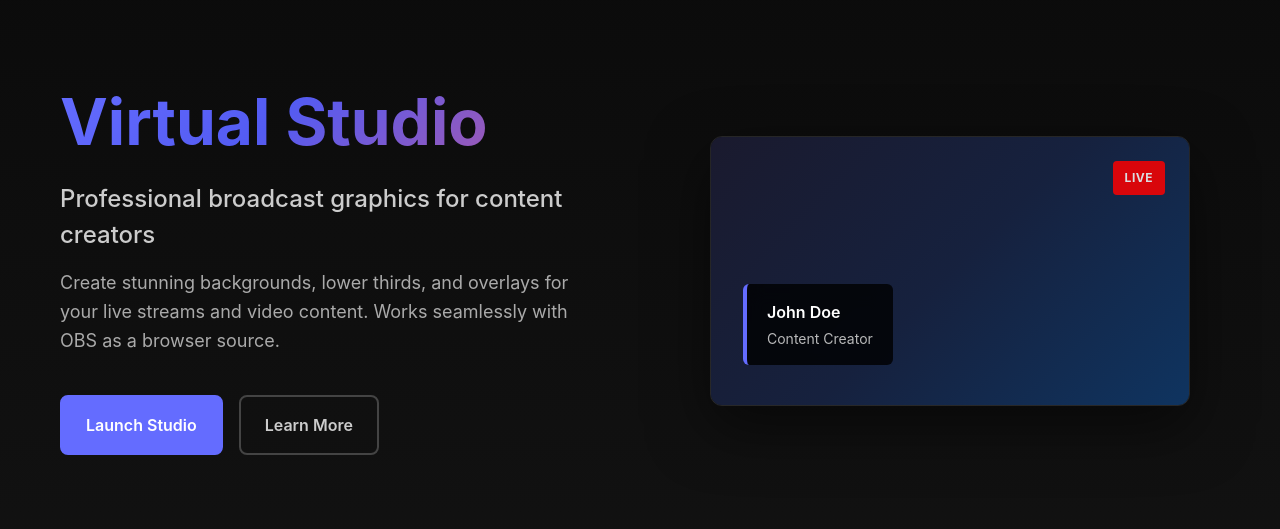
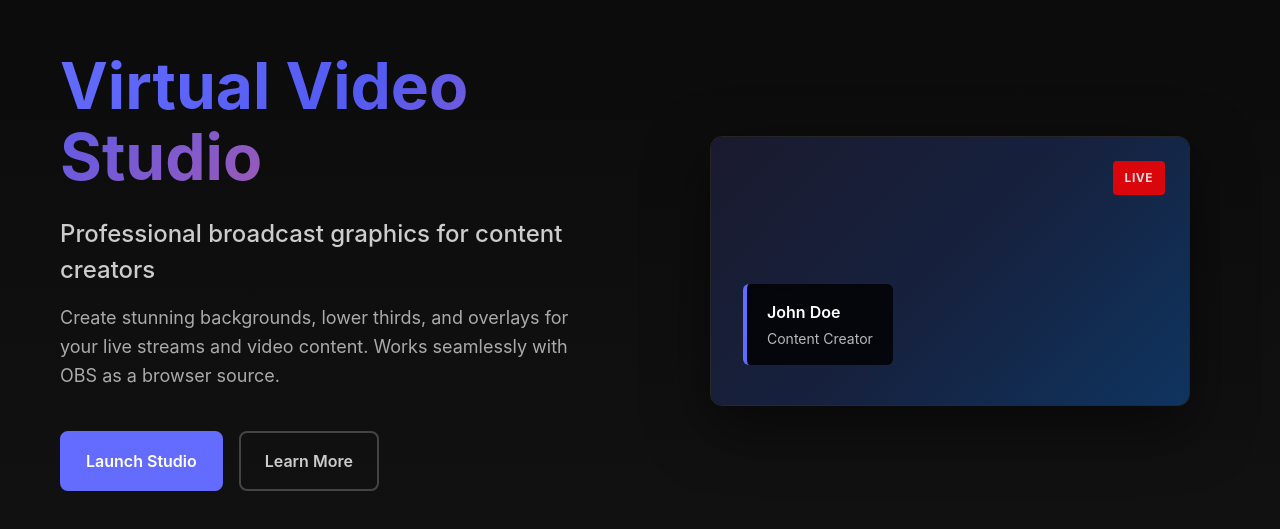
Before and after one commit to imonroe/virtual-studio, a React (Vite) app: page / in a window 1280 px wide. Shown: the part 129-658 px from the top of the page. Built offline with nearby package versions, Linux system fonts and the light colour scheme.

Commit message:
Updated landing page text

```diff
--- a/src/pages/LandingPage.tsx
+++ b/src/pages/LandingPage.tsx
@@ -10,7 +10,7 @@
         <header className="hero-section">
           <div className="hero-content">
             <h1 className="hero-title">
-              <span className="gradient-text">Virtual Studio</span>
+              <span className="gradient-text">Virtual Video Studio</span>
             </h1>
             <p className="hero-subtitle">
               Professional broadcast graphics for content creators
```
